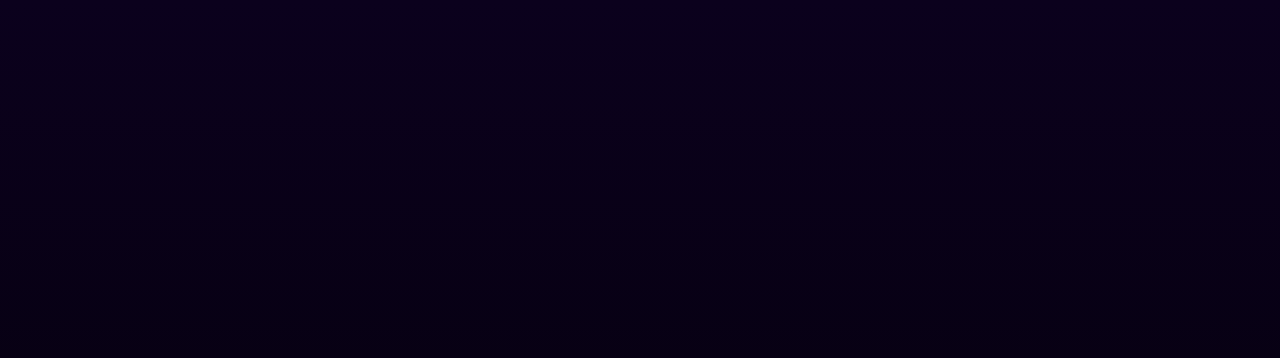
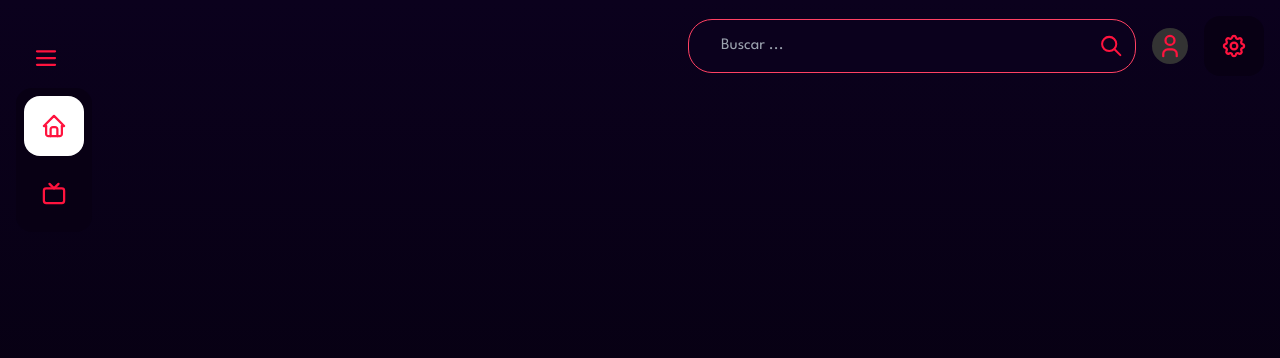
Before and after one commit to Jefersonsteven/asian-entertaiment, a Next.js app: page / in a window 1280 px wide. Shown: the top 358 px of the page. Built offline with nearby package versions, Linux system fonts and the light colour scheme.

Commit message:
Add clsx package, menu icon, and navigation header for desktop view

```diff
--- a/package.json
+++ b/package.json
@@ -11,6 +11,7 @@
   "dependencies": {
     "@prisma/client": "^5.5.2",
     "bcryptjs": "^2.4.3",
+    "clsx": "^2.0.0",
     "jsonwebtoken": "^9.0.2",
     "next": "14.0.0",
     "next-auth": "^4.24.4",
--- a/src/app/layout.tsx
+++ b/src/app/layout.tsx
@@ -4,6 +4,8 @@ import '@/app/ui/global.css'
 import { Providers } from './ui/Providers/Providers'
 import NavigationMobile from './ui/navigation/NavigationMobile'
 import React from 'react'
+import NavigationDesktop from './ui/navigation/NavigationDesktop'
+import HeaderDesktop from './ui/navigation/HeaderDesktop'
 
 const leagueSpartan = League_Spartan({ subsets: ['latin'] })
 
@@ -18,8 +20,12 @@ export default function RootLayout({children}: {children: React.ReactNode}) {
     <html lang="en">
       <Providers>
          <body className={leagueSpartan.className}>
-              <NavigationMobile/>
-            {children}
+            <NavigationMobile/>
+            <NavigationDesktop/>
+            <div className='w-full'>
+              <HeaderDesktop/>
+              {children}
+            </div>
          </body>
       </Providers>
     </html>
--- a/src/app/lib/getIcon.tsx
+++ b/src/app/lib/getIcon.tsx
@@ -14,6 +14,7 @@ import Eye from '../../../public/assets/icons/icon _eye_.svg';
 import Warning from '../../../public/assets/icons/icon _help triangle_.svg';
 import Help from '../../../public/assets/icons/icon _help_.svg';
 import Home from '../../../public/assets/icons/icon _home_.svg';
+import Menu from '../../../public/assets/icons/icon _menu _.svg';
 import Info from '../../../public/assets/icons/icon _info circle_.svg';
 import EditPhoto from '../../../public/assets/icons/icon _photo edit_.svg';
 import Play from '../../../public/assets/icons/icon _player play_.svg';
@@ -100,6 +101,9 @@ export default function getIcon(icon: Icon) {
 
         case "home":
             return <Home />
+
+        case "menu":
+            return <Menu />
 
         case "info":
             return <Info />
--- a/src/app/lib/types/icon.d.ts
+++ b/src/app/lib/types/icon.d.ts
@@ -1 +1 @@
-export type Icon = 'arrow-left' | 'arrow-right' | 'sort' | 'google' | 'instagram' | 'youtube' | 'twitter' | 'chevron-left' | 'chevron-right' | 'circle-check' | 'tv' | 'eye-closed' | 'eye' | 'warning' | 'help' | 'home' | 'info' | 'edit-photo' | 'play' | 'add-playlist' | 'plus' | 'search' | 'settings' | 'sort-ascending' | 'sort-descending' | 'star' | 'trash' | 'user' | 'close' | 'flag-china' | 'flag-hongkong' | 'flag-japan' | 'flag-korea' | 'flag-taiwan' | 'flag-thailand' | 'flag-vietnam' | 'flag-indonesia' | 'flag-philippines' | 'disney' | 'doramasflix' | 'doramasqueen' | 'doramaswow' | 'hbo' | 'hitv' | 'iqiyi' | 'mangotv' | 'netflix' | 'rakuten-viki' | 'wetv' | 'youku';
+export type Icon = 'arrow-left' | 'arrow-right' | 'sort' | 'google' | 'instagram' | 'youtube' | 'twitter' | 'chevron-left' | 'chevron-right' | 'circle-check' | 'tv' | 'eye-closed' | 'eye' | 'warning' | 'help' | 'home' | 'menu' | 'info' | 'edit-photo' | 'play' | 'add-playlist' | 'plus' | 'search' | 'settings' | 'sort-ascending' | 'sort-descending' | 'star' | 'trash' | 'user' | 'close' | 'flag-china' | 'flag-hongkong' | 'flag-japan' | 'flag-korea' | 'flag-taiwan' | 'flag-thailand' | 'flag-vietnam' | 'flag-indonesia' | 'flag-philippines' | 'disney' | 'doramasflix' | 'doramasqueen' | 'doramaswow' | 'hbo' | 'hitv' | 'iqiyi' | 'mangotv' | 'netflix' | 'rakuten-viki' | 'wetv' | 'youku';
--- /dev/null
+++ b/src/app/ui/Providers/NavigationProvider.tsx
@@ -0,0 +1,18 @@
+'use client'
+import { usePathname } from "next/navigation"
+import { createContext } from "react"
+
+const NavigationContext = createContext({})
+
+function NavigationProvider({children}: {children: React.ReactNode}) {
+    const route = usePathname()
+
+    return (
+        <NavigationContext.Provider value={{route}}>
+            {children}
+        </NavigationContext.Provider>
+    )
+}
+
+
+export { NavigationContext, NavigationProvider }
--- a/src/app/ui/Search.tsx
+++ b/src/app/ui/Search.tsx
@@ -1,20 +1,25 @@
+'use client'
+import { useState } from "react";
 import getIcon from "../lib/getIcon";
 
 export default function Search() {
+    const [search, setSearch] = useState('')
     return(
         <>
-            <label className="flex justify-between rounded-3xl bg-secondary-500 w-full py-2 pr-2 pl-8 border border-primary-500 gap-2">
+            <label className="flex justify-between rounded-3xl bg-secondary-500 w-full py-2 pr-2 pl-8 border border-primary-500 gap-2 h-max lg:max-w-md">
                 <input
-                    className="bg-transparent text-primary-600 font focus-visible:outline-none w-full"
+                    onChange={(e) => setSearch(e.target.value)}
+                    className="bg-transparent text-primary-600 focus-visible:outline-none w-full lg:w-full"
                     type="text"
                     placeholder="Buscar ..."
                 />
                 {getIcon('search')}
             </label>
 
-            <div>
+            {search !== '' &&
+            <div className="lg:absolute lg:top-20 lg:right-36 p-2 lg:rounded-xl lg:bg-secondary-700 w-full lg:max-w-md">
                 ...
-            </div>
+            </div>}
         </>
     )
 }
--- a/src/app/ui/global.css
+++ b/src/app/ui/global.css
@@ -3,7 +3,7 @@
 @tailwind utilities;
 
 body {
-  @apply w-screen h-screen text-white overflow-x-hidden;
+  @apply w-screen h-screen text-white overflow-x-hidden lg:flex;
   background: linear-gradient(180deg, #0b011d 0%, #030009 100%);
 }
 
@@ -42,5 +42,5 @@ svg {
 }
 
 .btn-navigation--active {
-  @apply bg-white rounded-2xl;
+  @apply bg-white text-black rounded-2xl;
 }
--- /dev/null
+++ b/src/app/ui/navigation/HeaderDesktop.tsx
@@ -0,0 +1,17 @@
+import getIcon from "@/app/lib/getIcon";
+import Search from "../Search";
+import Link from "next/link";
+
+export default function HeaderDesktop() {
+    return (
+        <div className="hidden lg:flex lg:col-start-2 lg:row-start-1 relative h-max p-4 w-full justify-end items-center gap-4">
+            <Search/>
+            <Link href="/profile/1" className="bg-gray-700 rounded-full w-max h-max">
+                {getIcon('user')}
+            </Link>
+            <button className="btn-navigation bg-secondary-600 rounded-2xl">
+                {getIcon('settings')}
+            </button>
+        </div>
+    )
+}
--- a/src/app/ui/navigation/NavigationDesktop.tsx
+++ b/src/app/ui/navigation/NavigationDesktop.tsx
@@ -0,0 +1,49 @@
+'use client'
+import getIcon from "@/app/lib/getIcon";
+import Link from "next/link";
+import { usePathname } from "next/navigation";
+import { useState } from "react";
+import Search from "../Search";
+import clsx from "clsx";
+
+export default function NavigationDesktop() {
+    const route = usePathname()
+    const segment = route.split('/')[1]
+    const [openSearch, setOpenSearch] = useState(false)
+    const [openMenu, setOpenMenu] = useState(false)
+
+    function closeSearch() {
+        setOpenSearch(false)
+    }
+
+    return (
+        <aside className="hidden lg:flex lg:flex-col p-4 w-max">
+            <nav className="flex flex-col py-3">
+                <button
+                    className="btn-navigation"
+                    onClick={() => setOpenMenu(prev => !prev)}>
+                    {getIcon('menu')}
+                </button>
+
+                <ul className="flex flex-col gap-2 bg-secondary-600 rounded-2xl p-2">
+                    <li className={clsx("btn-navigation", {
+                        'btn-navigation--active': route === '/'
+                    })}>
+                        <Link className="flex gap-4 font-bold items-center h-9" href="/">
+                            {getIcon('home')}
+                            {openMenu && <h3>Inicio</h3>}
+                        </Link>
+                    </li>
+                    <li className={clsx("btn-navigation flex gap-4 items-center", {
+                        'btn-navigation--active': segment === 'explore'
+                    })}>
+                        <Link className="flex gap-4 font-bold items-center h-9" href="/explore">
+                            {getIcon('tv')}
+                            {openMenu && <h3>Explorar</h3>}
+                        </Link>
+                    </li>
+                </ul>
+            </nav>
+        </aside>
+    )
+}
--- a/src/app/ui/navigation/NavigationMobile.tsx
+++ b/src/app/ui/navigation/NavigationMobile.tsx
@@ -4,6 +4,7 @@ import Link from "next/link";
 import { usePathname } from "next/navigation";
 import { useState } from "react";
 import Search from "../Search";
+import clsx from "clsx";
 
 export default function NavigationMobile() {
     const route = usePathname()
@@ -30,25 +31,35 @@ export default function NavigationMobile() {
             <footer className="flex w-full justify-around fixed bottom-0 left-0 bg-secondary-600 px-4 py-2">
                 <Link
                     onClick={closeSearch}
-                    className={`btn-navigation ${route === '/' ? 'btn-navigation--active' : ''}`}
+                    className={clsx("btn-navigation", {
+                        'btn-navigation--active': route === '/'
+                    })}
                     href="/"> {getIcon('home')}
                 </Link>
 
                 <Link
                     onClick={closeSearch}
-                    className={`btn-navigation ${segment === 'explore' ? 'btn-navigation--active' : ''}`}
+                    className={clsx("btn-navigation", {
+                        'btn-navigation--active': segment === 'explore'
+                    })
+                    }
                     href="/explore"> {getIcon('tv')}
                 </Link>
 
 
                 <button
                     onClick={() => setOpenSearch(!openSearch)}
-                    className={`btn-navigation ${openSearch ? 'btn-navigation--active' : ''}`}> {getIcon('search')}
+                    className={clsx("btn-navigation", {
+                        'btn-navigation--active': openSearch
+                    })}
+                        > {getIcon('search')}
                 </button>
 
                 <Link
                     onClick={closeSearch}
-                    className={`btn-navigation ${segment === 'profile' ? 'btn-navigation--active' : ''}`}
+                    className={clsx("btn-navigation", {
+                        'btn-navigation--active': segment === 'profile'
+                    })}
                     href="/profile/1"> {getIcon('user')}
                 </Link>
             </footer>
```
Also changed, not shown: public/assets/icons/icon _menu _.svg (added), 1 other file (tests, documents, lock files or other folders).
